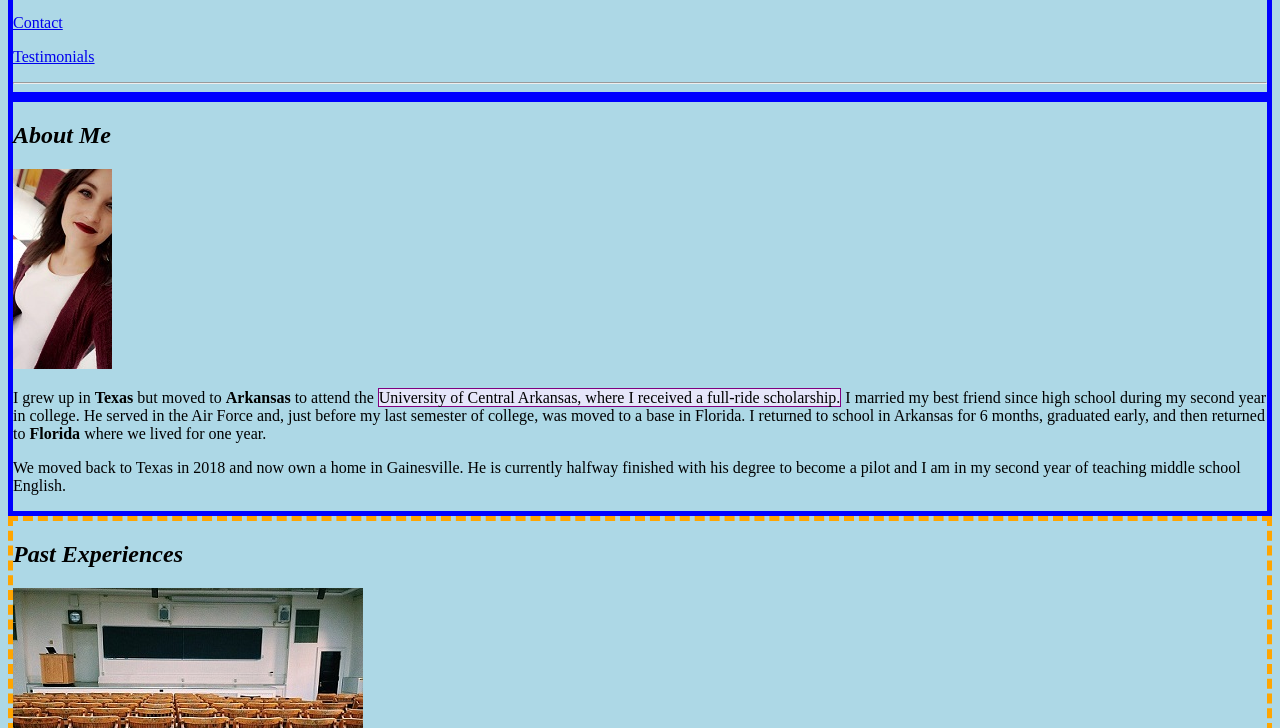
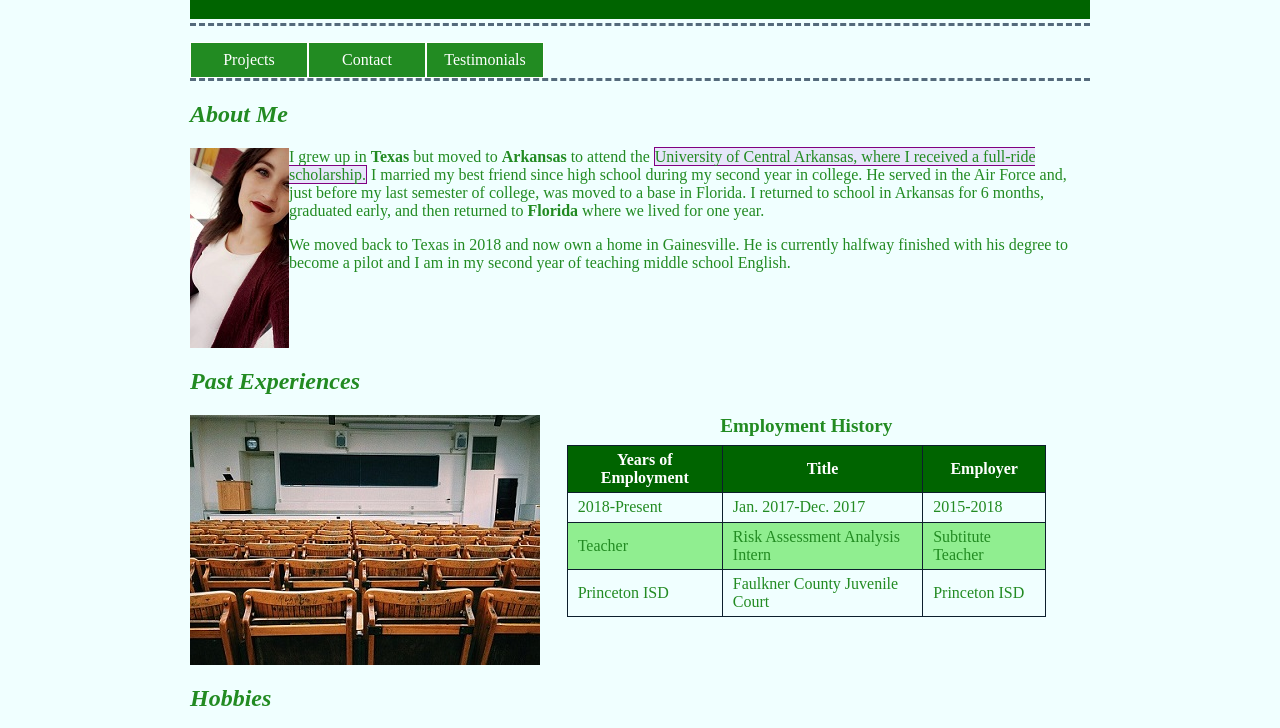
Before and after one commit to dmichalb/Balak-Repos, a plain HTML site: page portfolio/index.html in a window 1280 px wide. Shown: the part 131-859 px from the top of the page. Drawn offline with Linux system fonts and the light colour scheme.

Commit message:
Update index.html
Updated along with the Code Along #s 8 and 9. Using CSS to edit layout and hyperlinks.

```diff
--- a/portfolio/index.html
+++ b/portfolio/index.html
@@ -7,10 +7,38 @@ Most recent revision: 7:37pm
 <html lang="en">
     <head>
         <title>Deni's Portfolio</title>
-        <link href="teststyles.css" rel="stylesheet" type="text/css" />
+
+        <link href="styles/main.css" rel="stylesheet" type="text/css" />
         <style>
             header {
-                background-color: darkgrey;
+                background-color: darkgreen;
+            }
+            caption {
+                font-weight: bold;
+                font-size: 1.2em;
+                margin-bottom: 8px;
+            }
+            table, th, td {
+                border: 1px solid #0d1f2d;
+                border-collapse: collapse;
+                padding: 5px 10px;
+            }
+            table {
+                width: 90%;
+                margin: auto;
+            }
+            tr {
+                height: 30px;
+            }
+            th {
+                background-color: darkgreen;
+                color: white;
+            }
+            tr:nth-child(odd){
+                background-color:azure;
+            }
+            tr:nth-child(even){
+                background-color: lightgreen;
             }
         </style>
     </head>
@@ -20,11 +48,10 @@ Most recent revision: 7:37pm
             <h1>Portfolio for Deni Balak</h1>
         </header>
         <nav class="border">
-        <hr style="border: thin dotted red;" />
             <p><a href="projects.html">Projects</a></p>
             <p><a href="contact.html">Contact</a></p>
             <p><a href="testimonials.html">Testimonials</a></p>
-        <hr class="width: 50%; border: 2px solid blueviolet;"/>
+            <div class="clear-float"></div>
         </nav>
 
         <section>
@@ -33,18 +60,23 @@ Most recent revision: 7:37pm
                 <img src="images/first-day-of-school.jpg" alt="Portrait of Deni Balak" />
                 <p>I grew up in <strong>Texas</strong> but moved to <strong>Arkansas</strong> to attend the <span style="background-color: lavender; border: thin solid purple;"> University of Central Arkansas, where I received a full-ride scholarship.</span> I married my best friend since high school during my second year in college. He served in the Air Force and, just before my last semester of college, was moved to a base in Florida. I returned to school in Arkansas for 6 months, graduated early, and then returned to <strong>Florida</strong> where we lived for one year.</p>
                 <p>We moved back to Texas in 2018 and now own a home in Gainesville. He is currently halfway finished with his degree to become a pilot and I am in my second year of teaching middle school English.</p>
+            <div class="clear-float"></div>
             </article>
 
             <article id="past-experiences">
                 <h2><em>Past Experiences</em></h2>
                 <img src="images/classroom.jpg" alt="College Classroom" />
-             <table>
+                <div class="right-content">
+                <table>
                 <caption>Employment History</caption>
+               <thead>
                  <tr>
                      <th>Years of Employment</th>
                      <th>Title</th>
                      <th>Employer</th>
                  </tr>
+                 </thead>
+                 <tbody>
                  <tr>
                     <td>2018-Present</td>
                      <td>Jan. 2017-Dec. 2017</td>
@@ -60,12 +92,16 @@ Most recent revision: 7:37pm
                      <td>Faulkner County Juvenile Court</td>
                      <td>Princeton ISD</td>
                  </tr>
+                 </tbody>
                 </table>
+                </div>
+            <div class="clear-float"></div>
             </article>
 
             <article id="hobbies">
                 <h2><em>Hobbies</em></h2>
                 <img src="images/books.jpg" alt="Image of books" />
+                <div class="right-content">
                 <ul>
                     <li>Reading</li>
                     <ol>
@@ -94,12 +130,12 @@ Most recent revision: 7:37pm
                         <li>Playing Video Games</li>
                     </ul>
                 </ul>
-
+                </div>
+                <div class="clear-float"></div>
             </article>
         </section>
 
-        <footer style="background-color: fuchsia">
-            <hr />
+        <footer style="background-color: darkgreen">
             <p>&copy; 2020 Deni Balak. All rights reserved.</p>
         </footer>
 
```
